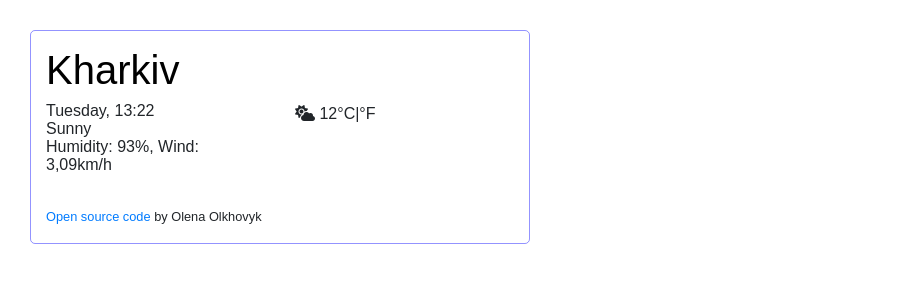
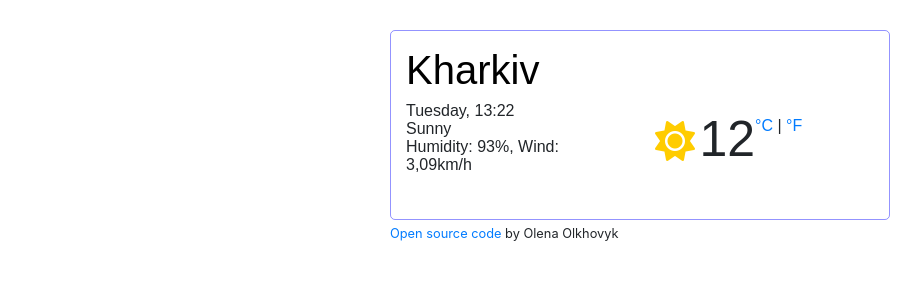
Before and after one commit to AHBRTY56/final-project, a plain HTML site: page index.html in a window 1280 px wide. Shown: the whole page, without its empty margins (0-923 px from the left). Drawn offline with nearby package versions, Linux system fonts and the light colour scheme.

Commit message:
styled temperature

```diff
--- a/index.html
+++ b/index.html
@@ -19,6 +19,8 @@
   </head>
   <body>
     <div class="container">
+      <div class="weather-app-wrapper">
+        <div class="weather-app">
           <h1>Kharkiv</h1>
           <div class="row">
             <div class="col-6">
@@ -28,8 +30,17 @@
                 <li>Humidity: 93%, Wind: 3,09km/h</li>
               </ul>
             </div>
-        <div class="col-6"><i class="fa-solid fa-cloud-sun"></i> 12°C|°F</div>
+            <div class="col-6">
+              <i class="fa-solid fa-sun"></i>
+
+              <span id="temperature">12</span
+              ><span class="units"
+                ><a href="#">°C</a> | <a href="#"> °F</a></span
+              >
             </div>
+          </div>
+        </div>
+
         <small>
           <a href="https://github.com/AHBRTY56/final-project" target="_blank"
             >Open source code</a
@@ -37,6 +48,7 @@
           by Olena Olkhovyk
         </small>
       </div>
+    </div>
 
     <script src="src/tech.js"></script>
   </body>
--- a/src/style.css
+++ b/src/style.css
@@ -1,11 +1,12 @@
-.container {
-  max-width: 500px;
+.weather-app {
   padding: 15px;
-  margin-left: 30px;
-  margin-top: 30px;
   border: 1px solid rgba(0, 0, 255, 0.425);
   border-radius: 5px;
   font-family: "Google Sans", arial, sans-serif;
+}
+.weather-app-wrapper {
+  max-width: 500px;
+  margin: 30px auto;
 }
 h1 {
   color: black;
@@ -24,3 +25,15 @@ li {
   margin: 0;
   padding: 0;
 }
+.fa-sun {
+  font-size: 40px;
+  color: rgb(255, 204, 0);
+}
+#temperature {
+  font-size: 50px;
+}
+.units {
+  position: relative;
+  font-size: 16px;
+  top: -25px;
+}
```
Lines whose indentation alone changed are shown as unchanged.
